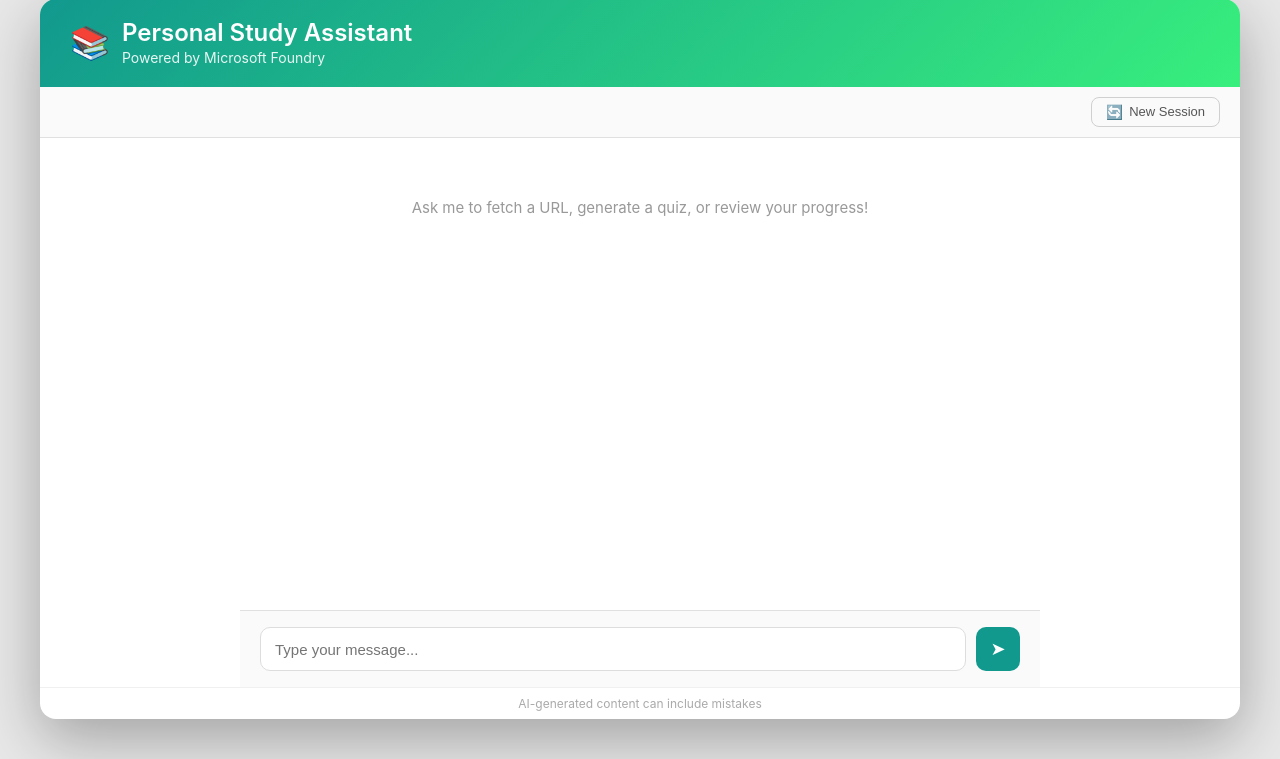
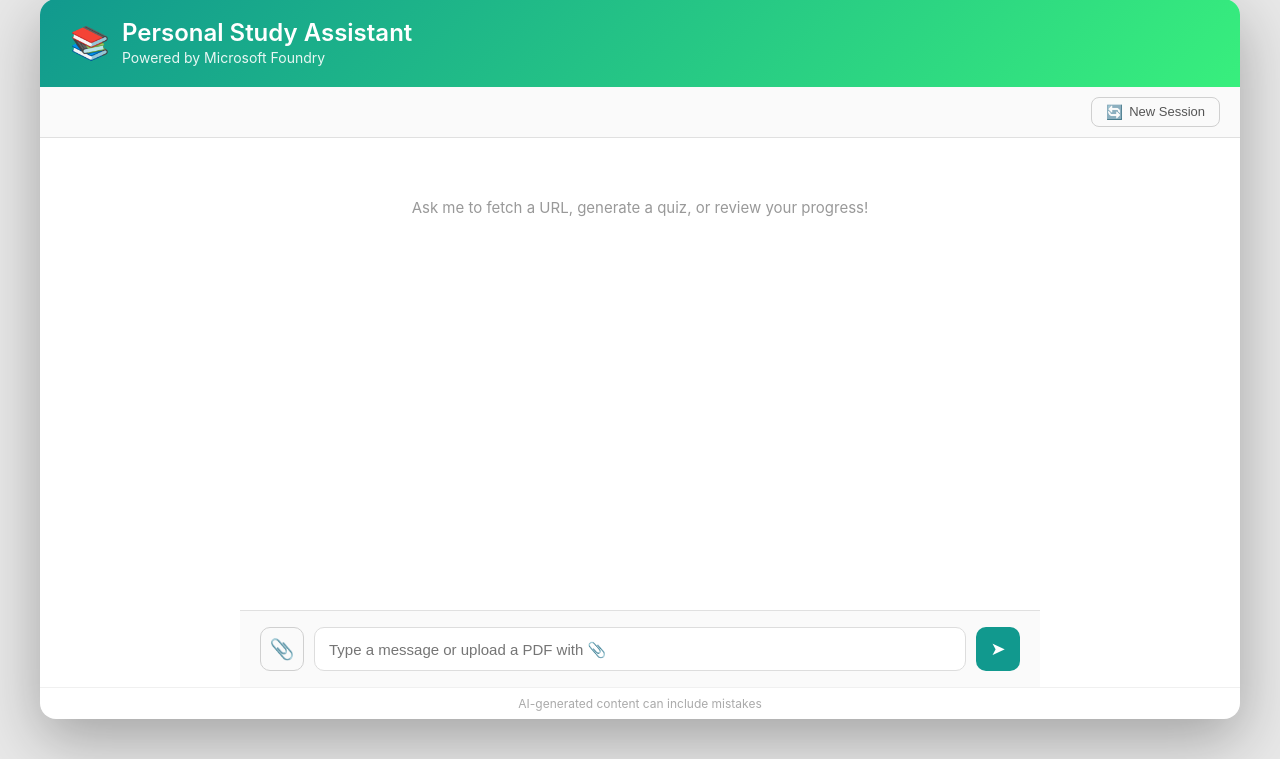
Before and after one commit to kings-3cloud/python-training-ai-final-project, a Flask app: page / in a window 1280 px wide. Shown: the part 41-800 px from the top of the page. Run offline with Flask 3, Linux system fonts and the light colour scheme; some libraries are stand-ins or nearby versions.

Commit message:
Add pdf upload

```diff
--- a/ai-final/study-assistant/agent/app.py
+++ b/ai-final/study-assistant/agent/app.py
@@ -4,10 +4,17 @@ Flask Application for the Personal Study Assistant Agent Client.
 Provides a web interface for interacting with the Study Assistant agent.
 """
 
+import io
+
 from flask import Flask, render_template, request, jsonify
 import markdown
 import bleach
+import PyPDF2
+from werkzeug.utils import secure_filename
 from agent_client import AgentClient
+
+MAX_PDF_SIZE = 10 * 1024 * 1024  # 10 MB
+MAX_PDF_CHARS = 4000
 
 app = Flask(__name__)
 
@@ -106,5 +113,45 @@ def reset():
     return jsonify({'status': 'success'})
 
 
+@app.route('/upload', methods=['POST'])
+def upload_pdf():
+    """Accept a PDF file upload, extract its text, and return the content."""
+    if 'file' not in request.files:
+        return jsonify({'error': 'No file provided'}), 400
+
+    file = request.files['file']
+    if not file.filename:
+        return jsonify({'error': 'No file selected'}), 400
+
+    filename = secure_filename(file.filename)
+    if not filename.lower().endswith('.pdf'):
+        return jsonify({'error': 'Only PDF files are supported'}), 400
+
+    file_bytes = file.read()
+
+    if len(file_bytes) > MAX_PDF_SIZE:
+        return jsonify({'error': 'File too large (max 10 MB)'}), 400
+
+    # Validate PDF magic bytes — do not trust extension alone
+    if not file_bytes.startswith(b'%PDF'):
+        return jsonify({'error': 'File does not appear to be a valid PDF'}), 400
+
+    try:
+        reader = PyPDF2.PdfReader(io.BytesIO(file_bytes))
+        pages = [page.extract_text() or '' for page in reader.pages]
+        text = '\n'.join(pages).strip()
+    except Exception as e:
+        return jsonify({'error': f'Could not read PDF: {e}'}), 422
+
+    if not text:
+        return jsonify({'error': 'No text could be extracted (the PDF may be image-only)'}), 422
+
+    return jsonify({
+        'filename': filename,
+        'content': text[:MAX_PDF_CHARS],
+        'truncated': len(text) > MAX_PDF_CHARS
+    })
+
+
 if __name__ == '__main__':
     app.run(debug=False, port=5000)
--- a/ai-final/study-assistant/agent/static/script.js
+++ b/ai-final/study-assistant/agent/static/script.js
@@ -1,9 +1,11 @@
-// script.js — handles chat form submission, message rendering, and session reset.
+// script.js — handles chat form submission, PDF upload, message rendering, and session reset.
 
 const messageInput = document.getElementById('messageInput');
 const sendBtn      = document.getElementById('sendBtn');
 const chatMessages = document.getElementById('chatMessages');
 const resetBtn     = document.getElementById('resetBtn');
+const uploadBtn    = document.getElementById('uploadBtn');
+const pdfInput     = document.getElementById('pdfInput');
 
 // ── Event listeners ──────────────────────────────────────────────────────────
 
@@ -16,8 +18,14 @@ messageInput.addEventListener('keypress', (e) => {
 });
 resetBtn.addEventListener('click', resetSession);
 
+// Upload button opens the hidden file picker
+uploadBtn.addEventListener('click', () => pdfInput.click());
+pdfInput.addEventListener('change', () => {
+    if (pdfInput.files.length > 0) uploadPdf(pdfInput.files[0]);
+});
+
 // Space-bar activation for button accessibility
-[sendBtn, resetBtn].forEach(btn => {
+[sendBtn, resetBtn, uploadBtn].forEach(btn => {
     btn.addEventListener('keydown', (e) => {
         if (e.key === ' ' || e.key === 'Spacebar') {
             e.preventDefault();
@@ -65,6 +73,67 @@ function sendMessage() {
             addMessage(`Error: ${err.message}`, 'agent');
             setInputDisabled(false);
             messageInput.focus();
+        });
+}
+
+function uploadPdf(file) {
+    const welcome = document.querySelector('.welcome-message');
+    if (welcome) welcome.remove();
+
+    // Show the filename as a user message
+    addMessage(`📎 ${file.name}`, 'user');
+    setInputDisabled(true);
+
+    const typingIndicator = addTypingIndicator();
+    const formData = new FormData();
+    formData.append('file', file);
+
+    fetch('/upload', { method: 'POST', body: formData })
+        .then(r => r.json())
+        .then(data => {
+            typingIndicator.remove();
+            if (data.error) {
+                addMessage(`Error: ${data.error}`, 'agent');
+                setInputDisabled(false);
+                messageInput.focus();
+                return;
+            }
+            // Feed the extracted content into the agent conversation
+            const truncationNote = data.truncated
+                ? ' (truncated to 4 000 characters)'
+                : '';
+            const agentMessage =
+                `I've uploaded "${data.filename}"${truncationNote}. ` +
+                `Here is its content:\n\n${data.content}\n\n` +
+                `What would you like to do with this? I can generate a quiz, summarise it, or help you study it.`;
+
+            return fetch('/chat', {
+                method: 'POST',
+                headers: { 'Content-Type': 'application/json' },
+                body: JSON.stringify({ message: agentMessage })
+            })
+                .then(r => r.json())
+                .then(chatData => {
+                    if (chatData.error) {
+                        addMessage(`Error: ${chatData.error}`, 'agent');
+                    } else if (chatData.response_html) {
+                        addMessage(chatData.response_html, 'agent', { isHtml: true });
+                    } else {
+                        addMessage(chatData.response, 'agent');
+                    }
+                    setInputDisabled(false);
+                    messageInput.focus();
+                });
+        })
+        .catch(err => {
+            typingIndicator.remove();
+            addMessage(`Error: ${err.message}`, 'agent');
+            setInputDisabled(false);
+            messageInput.focus();
+        })
+        .finally(() => {
+            // Reset file input so the same file can be re-uploaded if needed
+            pdfInput.value = '';
         });
 }
 
@@ -137,4 +206,5 @@ function addTypingIndicator() {
 function setInputDisabled(disabled) {
     messageInput.disabled = disabled;
     sendBtn.disabled = disabled;
+    uploadBtn.disabled = disabled;
 }
--- a/ai-final/study-assistant/agent/static/style.css
+++ b/ai-final/study-assistant/agent/static/style.css
@@ -314,6 +314,45 @@ body {
     box-shadow: 0 0 0 3px rgba(17, 153, 142, 0.35);
 }
 
+/* Upload button */
+.upload-btn {
+    width: 44px;
+    height: 44px;
+    background: transparent;
+    border: 1px solid #d0d0d0;
+    border-radius: 10px;
+    font-size: 20px;
+    cursor: pointer;
+    transition: background 0.2s, border-color 0.2s, transform 0.1s;
+    display: flex;
+    align-items: center;
+    justify-content: center;
+    flex-shrink: 0;
+    color: #555;
+}
+
+.upload-btn:hover {
+    background: #f0faf5;
+    border-color: #11998e;
+    color: #11998e;
+}
+
+.upload-btn:active {
+    transform: scale(0.94);
+}
+
+.upload-btn:disabled {
+    opacity: 0.4;
+    cursor: not-allowed;
+    transform: none;
+}
+
+.upload-btn:focus-visible {
+    outline: none;
+    box-shadow: 0 0 0 3px rgba(17, 153, 142, 0.25);
+    border-color: #11998e;
+}
+
 /* Footer */
 .footer {
     text-align: center;
--- a/ai-final/study-assistant/agent/templates/index.html
+++ b/ai-final/study-assistant/agent/templates/index.html
@@ -45,15 +45,24 @@
 
             <!-- Input Area -->
             <div class="input-container" role="form" aria-label="Message input form">
+                <!-- Hidden file input — triggered by the upload button -->
+                <input type="file" id="pdfInput" accept=".pdf"
+                    class="sr-only" aria-label="Choose a PDF file to upload">
+
+                <button id="uploadBtn" class="upload-btn" title="Upload a PDF document"
+                    aria-label="Upload PDF" tabindex="2">
+                    <span aria-hidden="true">📎</span>
+                </button>
+
                 <label for="messageInput" class="sr-only">Type your message</label>
                 <input type="text" id="messageInput" class="message-input"
-                    placeholder="Type your message..."
+                    placeholder="Type a message or upload a PDF with 📎"
                     autocomplete="off"
                     aria-label="Message input field"
                     aria-describedby="inputHelp"
                     tabindex="1" maxlength="10000">
                 <button id="sendBtn" class="send-btn" title="Send message"
-                    aria-label="Send message" tabindex="2">
+                    aria-label="Send message" tabindex="3">
                     <span aria-hidden="true">➤</span>
                 </button>
             </div>
```
